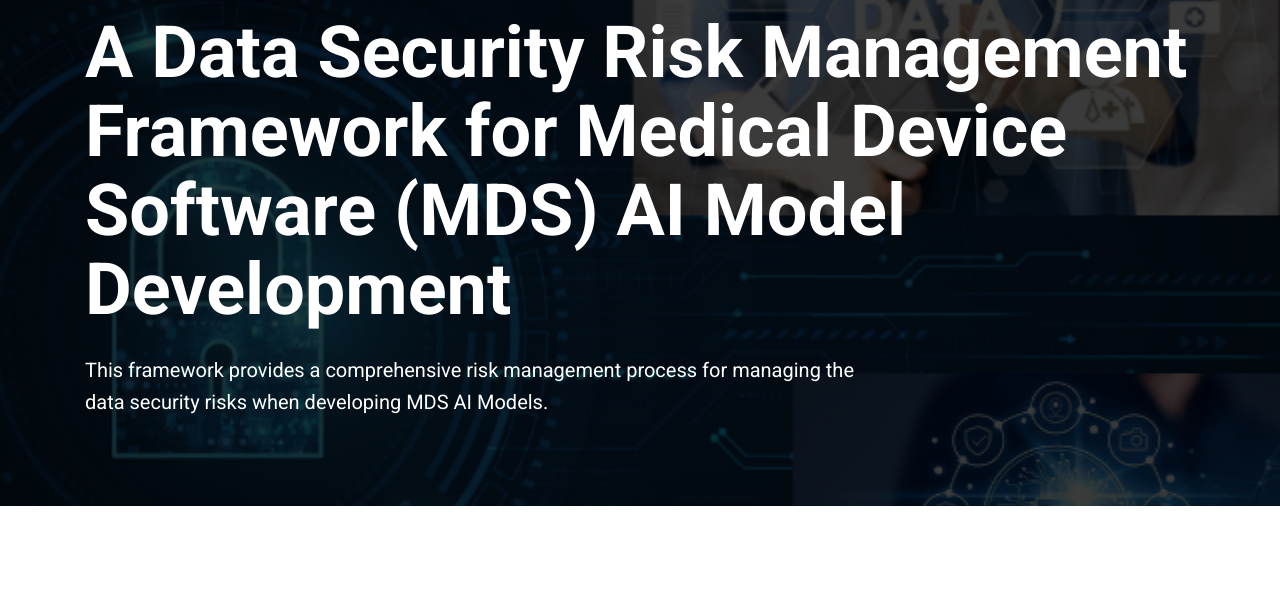
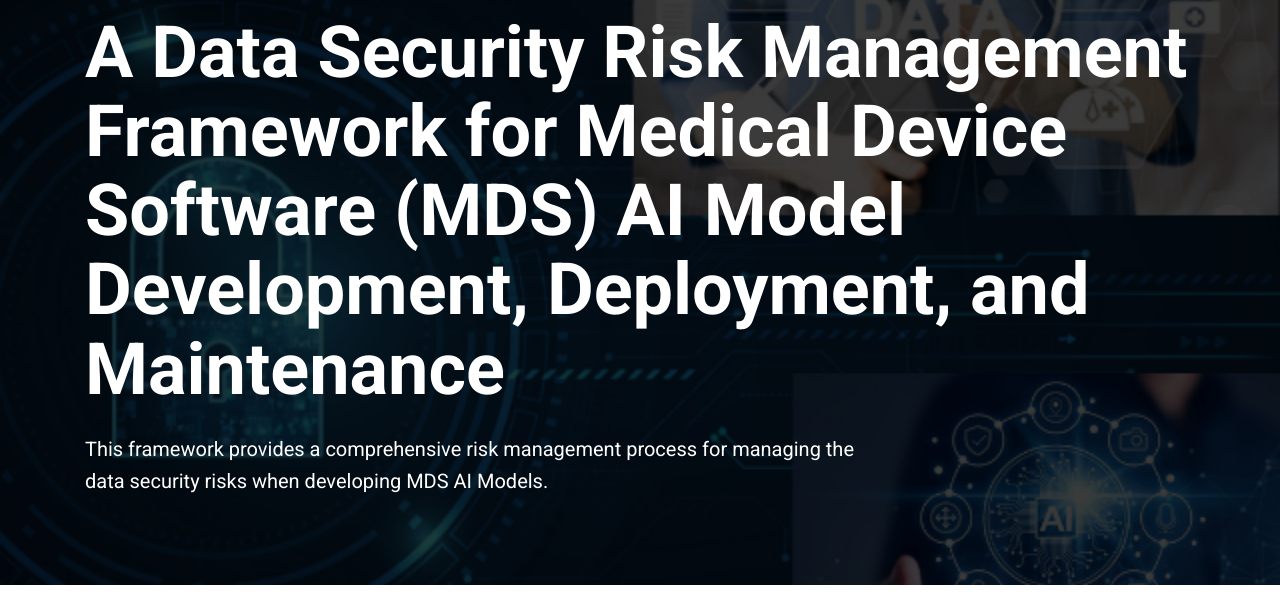
Before and after one commit to Buddhi06/DSRMF-for-MDS-AI-Model-Development, a plain HTML site: page index.html in a window 1280 px wide. Shown: the part 149-748 px from the top of the page. Drawn offline with Linux system fonts and the light colour scheme.

Commit message:
Update index.html

```diff
--- a/index.html
+++ b/index.html
@@ -38,7 +38,7 @@
             </header>
             <h1 data-aos="zoom-in" data-aos-easing="linear" data-aos-duration="1000" data-aos-once="true" class="display-3 text-white font-weight-bold mt-3">
             	A Data Security Risk Management <br>
-            	Framework for Medical Device Software (MDS) AI Model Development
+            	Framework for Medical Device Software (MDS) AI Model Development, Deployment, and Maintenance
             </h1>
             <p data-aos="fade-up" data-aos-easing="linear" data-aos-duration="1000" data-aos-once="true" class="lead text-white my-4">
                 This framework provides a comprehensive risk management process for managing the
@@ -206,4 +206,5 @@
     </script>
 </body>
 
+
 </html>
```
